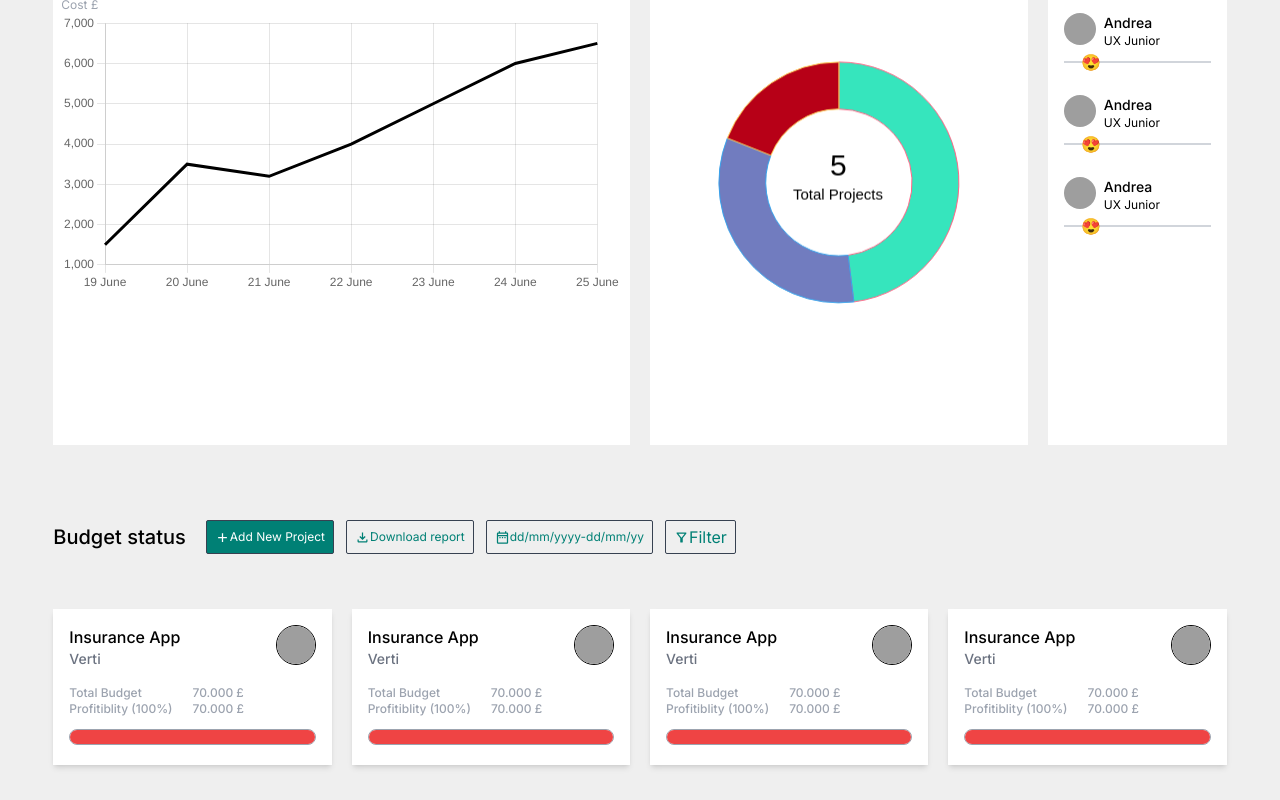
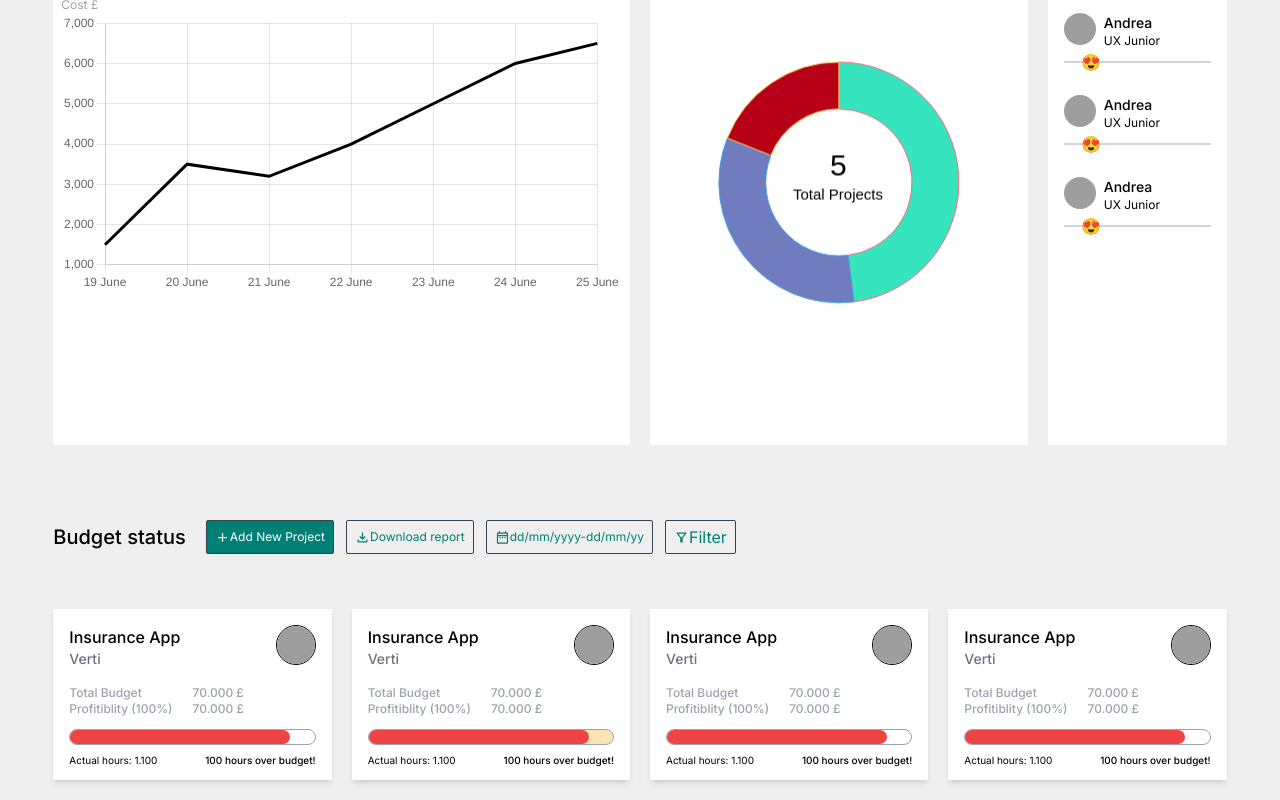
Before and after one commit to Avin008/roc8-user-dashboard-assignment, a React (Vite) app: page / in a window 1280 px wide. Shown: the part 271-1071 px from the top of the page. Built offline with nearby package versions, Linux system fonts and the light colour scheme; grey boxes are pictures that could not be loaded.

Commit message:
added: hours indicator

```diff
--- a/src/components/Layout.tsx
+++ b/src/components/Layout.tsx
@@ -35,7 +35,7 @@ const Layout = () => {
       </div>
       <div className="grid grid-cols-4 gap-5 mx-auto w-11/12 pb-5">
         {[1, 2, 34, 5].map((x) => (
-          <ProjectCard />
+          <ProjectCard x={x} />
         ))}
       </div>
     </div>
--- a/src/components/ProjectCard.tsx
+++ b/src/components/ProjectCard.tsx
@@ -1,6 +1,6 @@
-const ProjectCard = () => {
+const ProjectCard = ({ x }: { x: number }) => {
   return (
-    <div className="h-full w-full shadow-md bg-white pb-5">
+    <div className="h-full w-full shadow-md bg-white pb-3">
       <div className="flex justify-between p-4">
         <div className="">
           <h1 className="font-medium text">
@@ -28,8 +28,22 @@ const ProjectCard = () => {
           <span>70.000 £</span>
         </span>
       </div>
-      <div className="border mt-3 border-gray-400 h-4 rounded-full mx-4">
-        <div className="bg-red-500 w-full h-full rounded-full"></div>
+      <div
+        className={`border mt-3 border-gray-400 h-4 rounded-full mx-4 ${
+          x === 2 && "bg-[#FAE4B3]"
+        }`}
+      >
+        <div
+          className={`bg-red-500 w-[90%] h-full rounded-full ${
+            x === 3 && "bg-[#C78C0E]"
+          }`}
+        ></div>
+      </div>
+      <div className="flex justify-between mt-2 text-[10px] px-4">
+        <span>Actual hours: 1.100</span>
+        <span className="font-medium">
+          100 hours over budget!
+        </span>
       </div>
     </div>
   );
```
